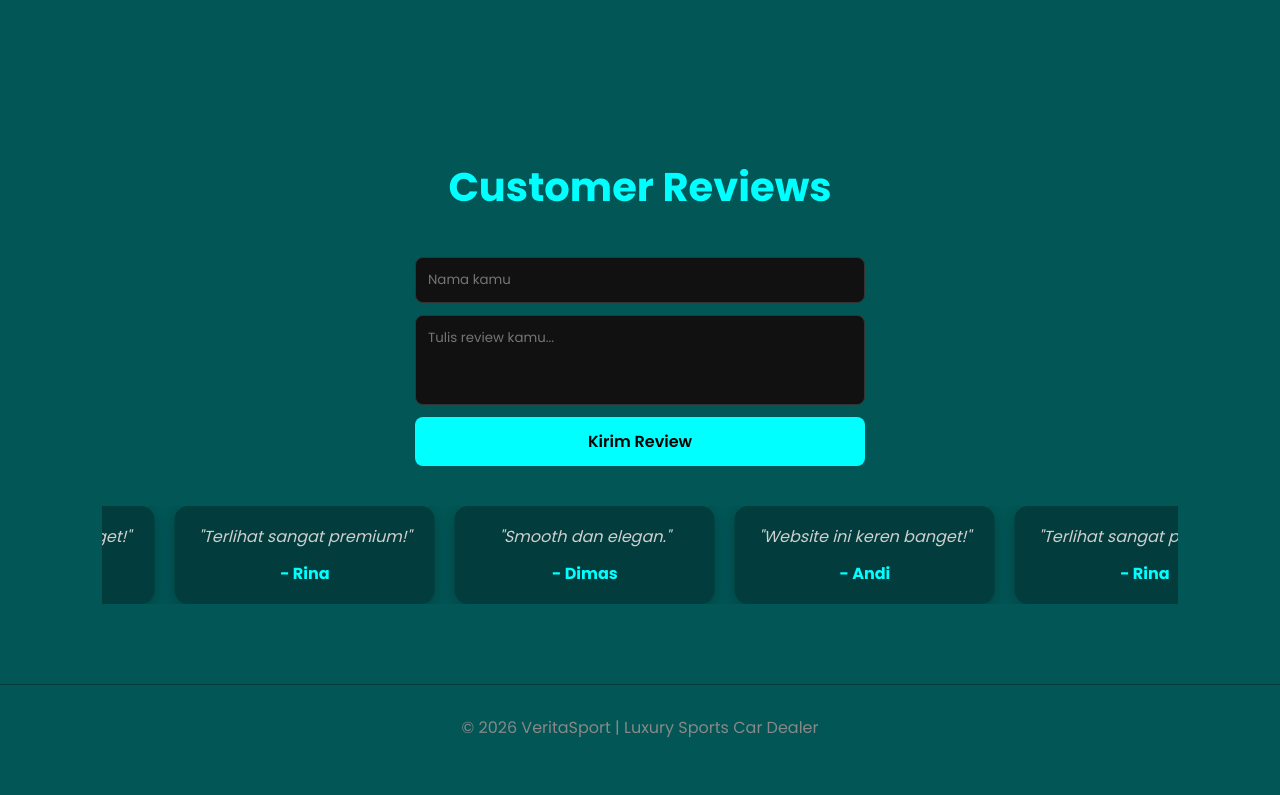
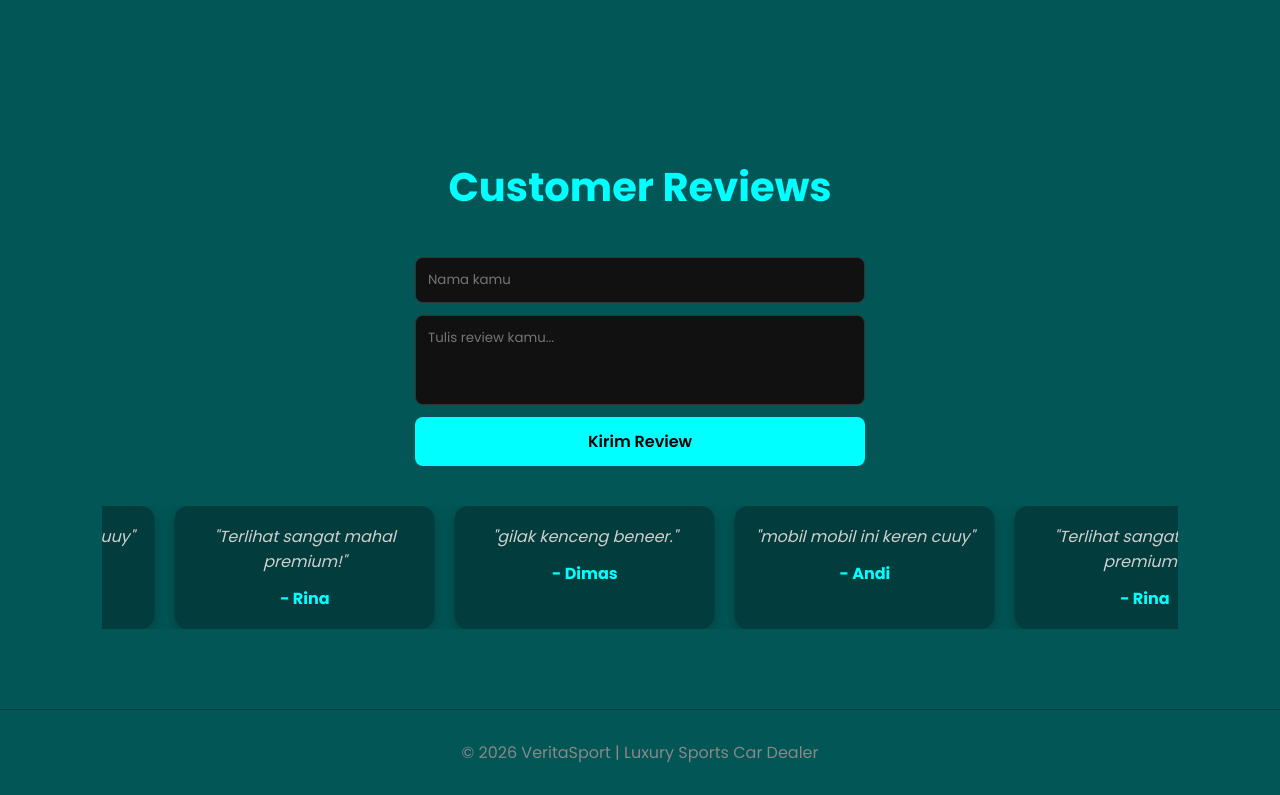
Before and after one commit to AndreSAJA/VeritaSport, a plain HTML site: page index.html in a window 1280 px wide. Shown: the part 2149-2944 px from the top of the page. Before the commit the page ends 2919 px from the top, so only its background shows below. Drawn offline with Linux system fonts and the light colour scheme.

```diff
--- a/index.html
+++ b/index.html
@@ -126,9 +126,9 @@
             list.innerHTML = "";
             if (reviews.length === 0) {
                 reviews = [
-                    { name: "Andi", comment: "Website ini keren banget!" },
-                    { name: "Rina", comment: "Terlihat sangat premium!" },
-                    { name: "Dimas", comment: "Smooth dan elegan." }
+                    { name: "Andi", comment: "mobil mobil ini keren cuuy" },
+                    { name: "Rina", comment: "Terlihat sangat mahal premium!" },
+                    { name: "Dimas", comment: "gilak kenceng beneer." }
                 ];
             }
             const looped = [...reviews, ...reviews];
```
